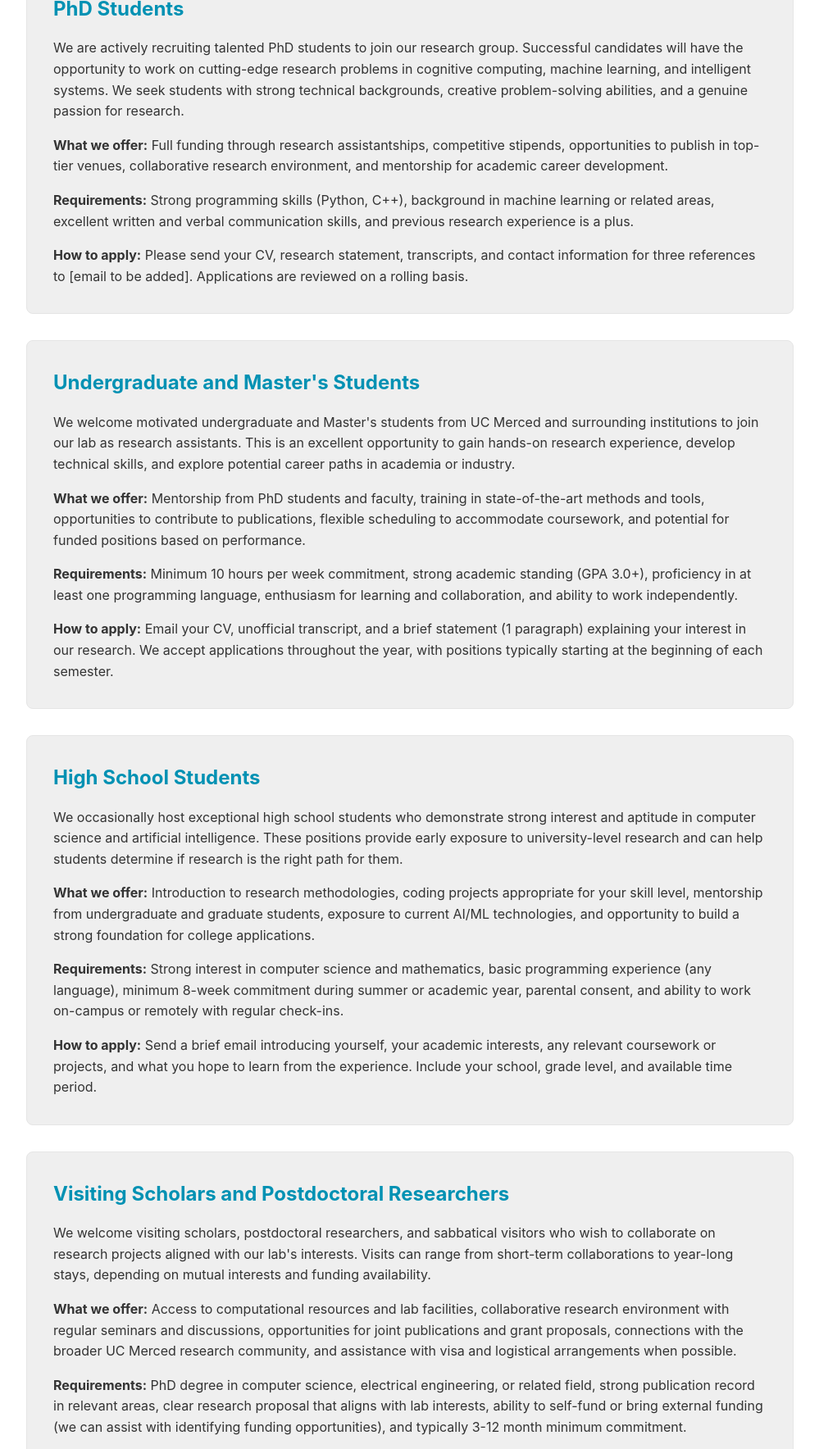
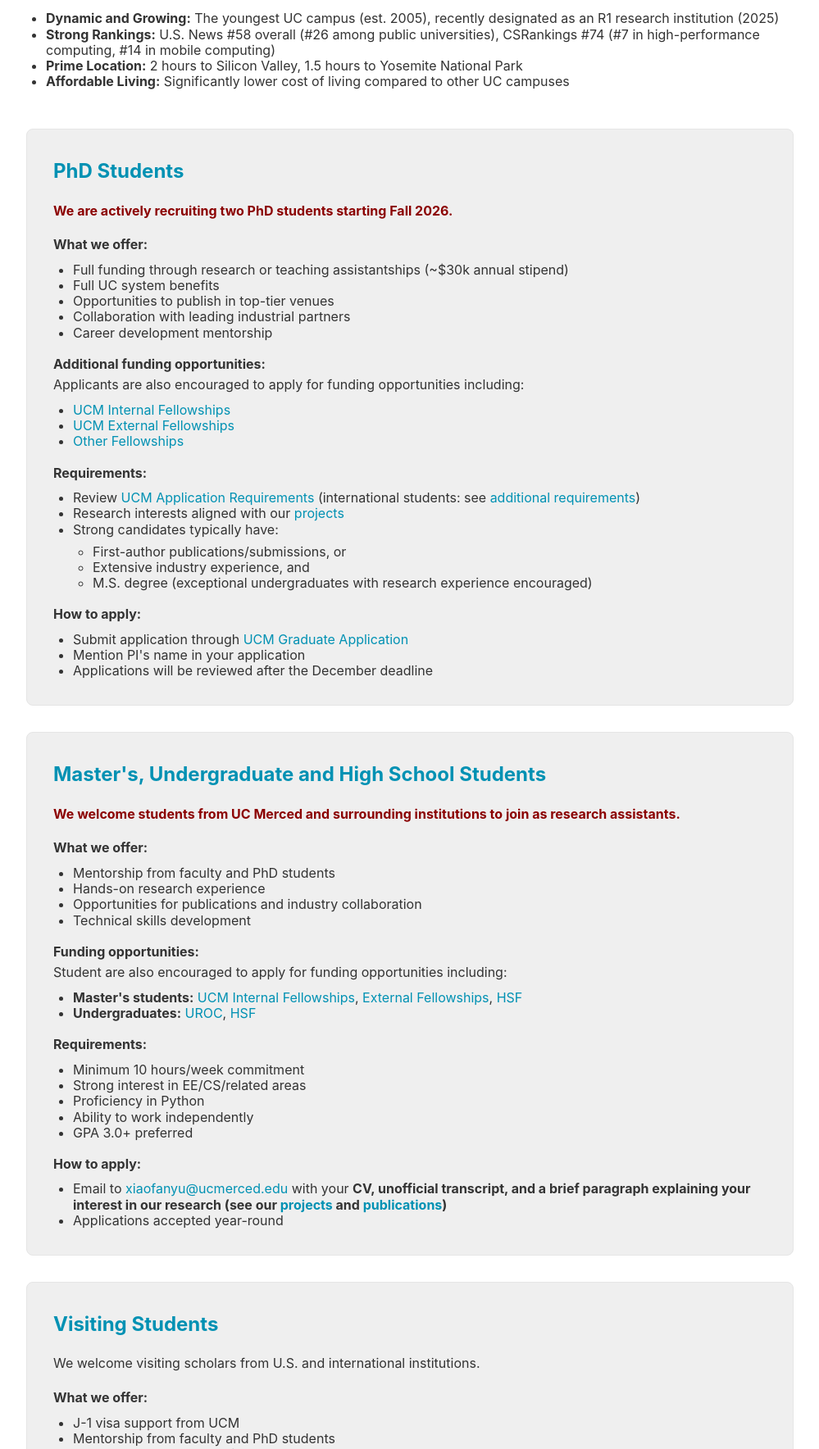
Before and after one commit to UCM-YuCCA-Lab/yucca-website, a plain HTML site: page join.html in a window 1280 px wide. Shown: the part 544-2312 px from the top of the page at 82% size, without its empty margins (140-1139 px from the left). Drawn offline with Linux system fonts and the light colour scheme.

Commit message:
update join us page

```diff
--- a/join.html
+++ b/join.html
@@ -28,57 +28,130 @@
 
     <div class="container">
         <h2>Join Our Lab</h2>
-        <p style="margin-bottom: 2rem;">We are always looking for motivated individuals who are passionate about advancing cognitive computing and automation. Below are opportunities for different types of prospective members.</p>
+        <p style="margin-bottom: 2rem;">We are always looking for motivated individuals passionate about edge AI and embedded systems. Explore opportunities below.</p>
+
+        <div class="section">
+            <h3>Why UC Merced</h3>
+            <ul>
+                <li><strong>Dynamic and Growing:</strong> The youngest UC campus (est. 2005), recently designated as an R1 research institution (2025)</li>
+                <li><strong>Strong Rankings:</strong> U.S. News #58 overall (#26 among public universities), CSRankings #74 (#7 in high-performance computing, #14 in mobile computing)</li>
+                <li><strong>Prime Location:</strong> 2 hours to Silicon Valley, 1.5 hours to Yosemite National Park</li>
+                <li><strong>Affordable Living:</strong> Significantly lower cost of living compared to other UC campuses</li>
+            </ul>
+        </div>
 
         <div class="opportunity-section">
             <h3>PhD Students</h3>
-            <p>We are actively recruiting talented PhD students to join our research group. Successful candidates will have the opportunity to work on cutting-edge research problems in cognitive computing, machine learning, and intelligent systems. We seek students with strong technical backgrounds, creative problem-solving abilities, and a genuine passion for research.</p>
+            <p><b style="color: darkred;">We are actively recruiting two PhD students starting Fall 2026.</b></p>
 
-            <p style="margin-top: 1rem;"><strong>What we offer:</strong> Full funding through research assistantships, competitive stipends, opportunities to publish in top-tier venues, collaborative research environment, and mentorship for academic career development.</p>
+            <p style="margin-top: 1rem;"><strong>What we offer:</strong></p>
+            <ul>
+                <li>Full funding through research or teaching assistantships (~$30k annual stipend)</li>
+                <li>Full UC system benefits</li>
+                <li>Opportunities to publish in top-tier venues</li>
+                <li>Collaboration with leading industrial partners</li>
+                <li>Career development mentorship</li>
+            </ul>
 
-            <p style="margin-top: 1rem;"><strong>Requirements:</strong> Strong programming skills (Python, C++), background in machine learning or related areas, excellent written and verbal communication skills, and previous research experience is a plus.</p>
+            <p style="margin-top: 1rem;"><strong>Additional funding opportunities:</strong></p>
+            Applicants are also encouraged to apply for funding opportunities including:
+            <ul>
+                <li><a href="https://graduatedivision.ucmerced.edu/funding/internal">UCM Internal Fellowships</a></li>
+                <li><a href="https://graduatedivision.ucmerced.edu/funding/external">UCM External Fellowships</a></li>
+                <li><a href="https://graduatedivision.ucmerced.edu/financial-support/external-funding/A-Z_Fellowships_Grants">Other Fellowships</a></li>
+            </ul>
 
-            <p style="margin-top: 1rem;"><strong>How to apply:</strong> Please send your CV, research statement, transcripts, and contact information for three references to [email to be added]. Applications are reviewed on a rolling basis.</p>
+            <p style="margin-top: 1rem;"><strong>Requirements:</strong></p>
+            <ul>
+                <li>Review <a href="https://graduatedivision.ucmerced.edu/admissions/prospective-students/apply-now/requirements">UCM Application Requirements</a> (international students: see <a href="https://graduatedivision.ucmerced.edu/admissions/prospective-students/apply-now/requirements">additional requirements</a>)</li>
+                <li>Research interests aligned with our <a href="index.html">projects</a></li>
+                <li>Strong candidates typically have:
+                    <ul>
+                        <li>First-author publications/submissions, or</li>
+                        <li>Extensive industry experience, and</li>
+                        <li>M.S. degree (exceptional undergraduates with research experience encouraged)</li>
+                    </ul>
+                </li>
+            </ul>
+
+            <p style="margin-top: 1rem;"><strong>How to apply:</strong></p>
+            <ul>
+                <li>Submit application through <a href="https://graduatedivision.ucmerced.edu/prospective-students/how-apply">UCM Graduate Application</a></li>
+                <li>Mention PI's name in your application</li>
+                <li>Applications will be reviewed after the December deadline</li>
+            </ul>
         </div>
 
         <div class="opportunity-section">
-            <h3>Undergraduate and Master's Students</h3>
-            <p>We welcome motivated undergraduate and Master's students from UC Merced and surrounding institutions to join our lab as research assistants. This is an excellent opportunity to gain hands-on research experience, develop technical skills, and explore potential career paths in academia or industry.</p>
+            <h3>Master's, Undergraduate and High School Students</h3>
+            <p><b style="color: darkred;">We welcome students from UC Merced and surrounding institutions to join as research assistants.</b></p>
 
-            <p style="margin-top: 1rem;"><strong>What we offer:</strong> Mentorship from PhD students and faculty, training in state-of-the-art methods and tools, opportunities to contribute to publications, flexible scheduling to accommodate coursework, and potential for funded positions based on performance.</p>
+            <p style="margin-top: 1rem;"><strong>What we offer:</strong></p>
+            <ul>
+                <li>Mentorship from faculty and PhD students</li>
+                <li>Hands-on research experience</li>
+                <li>Opportunities for publications and industry collaboration</li>
+                <li>Technical skills development</li>
+            </ul>
 
-            <p style="margin-top: 1rem;"><strong>Requirements:</strong> Minimum 10 hours per week commitment, strong academic standing (GPA 3.0+), proficiency in at least one programming language, enthusiasm for learning and collaboration, and ability to work independently.</p>
+            <p style="margin-top: 1rem;"><strong>Funding opportunities:</strong></p>
+            Student are also encouraged to apply for funding opportunities including:
+            <ul>
+                <li><strong>Master's students:</strong> <a href="https://graduatedivision.ucmerced.edu/funding/internal">UCM Internal Fellowships</a>, <a href="https://graduatedivision.ucmerced.edu/funding/external">External Fellowships</a>, <a href="https://www.hsf.net/scholarship">HSF</a></li>
+                <li><strong>Undergraduates:</strong> <a href="https://uroc.ucmerced.edu/">UROC</a>, <a href="https://www.hsf.net/scholarship">HSF</a></li>
+            </ul>
 
-            <p style="margin-top: 1rem;"><strong>How to apply:</strong> Email your CV, unofficial transcript, and a brief statement (1 paragraph) explaining your interest in our research. We accept applications throughout the year, with positions typically starting at the beginning of each semester.</p>
+            <p style="margin-top: 1rem;"><strong>Requirements:</strong></p>
+            <ul>
+                <li>Minimum 10 hours/week commitment</li>
+                <li>Strong interest in EE/CS/related areas</li>
+                <li>Proficiency in Python</li>
+                <li>Ability to work independently</li>
+                <li>GPA 3.0+ preferred</li>
+            </ul>
+
+            <p style="margin-top: 1rem;"><strong>How to apply:</strong></p>
+            <ul>
+                <li>Email to <a href="mailto:xiaofanyu@ucmerced.edu">xiaofanyu@ucmerced.edu</a>  with your <b>CV, unofficial transcript, and a brief paragraph explaining your interest in our research (see our <a href="index.html">projects</a> and <a href="publications.html">publications</a>)</b></li>
+                <li>Applications accepted year-round</li>
+            </ul>
         </div>
 
         <div class="opportunity-section">
-            <h3>High School Students</h3>
-            <p>We occasionally host exceptional high school students who demonstrate strong interest and aptitude in computer science and artificial intelligence. These positions provide early exposure to university-level research and can help students determine if research is the right path for them.</p>
+            <h3>Visiting Students</h3>
+            <p>We welcome visiting scholars from U.S. and international institutions.</p>
 
-            <p style="margin-top: 1rem;"><strong>What we offer:</strong> Introduction to research methodologies, coding projects appropriate for your skill level, mentorship from undergraduate and graduate students, exposure to current AI/ML technologies, and opportunity to build a strong foundation for college applications.</p>
+            <p style="margin-top: 1rem;"><strong>What we offer:</strong></p>
+            <ul>
+                <li>J-1 visa support from UCM</li>
+                <li>Mentorship from faculty and PhD students</li>
+                <li>Hands-on research experience</li>
+                <li>Opportunities for publications and industry collaboration</li>
+                <li>Technical skills development</li>
+            </ul>
 
-            <p style="margin-top: 1rem;"><strong>Requirements:</strong> Strong interest in computer science and mathematics, basic programming experience (any language), minimum 8-week commitment during summer or academic year, parental consent, and ability to work on-campus or remotely with regular check-ins.</p>
+            <p style="margin-top: 1rem;"><strong>Requirements:</strong></p>
+            <ul>
+                <li>Currently enrolled in undergraduate/M.S. program at another university</li>
+                <li>Clear research proposal aligned with lab interests</li>
+                <li>Self-funded or external funding (we can assist with funding search)</li>
+                <li>Minimum 3-6 month commitment</li>
+            </ul>
 
-            <p style="margin-top: 1rem;"><strong>How to apply:</strong> Send a brief email introducing yourself, your academic interests, any relevant coursework or projects, and what you hope to learn from the experience. Include your school, grade level, and available time period.</p>
-        </div>
-
-        <div class="opportunity-section">
-            <h3>Visiting Scholars and Postdoctoral Researchers</h3>
-            <p>We welcome visiting scholars, postdoctoral researchers, and sabbatical visitors who wish to collaborate on research projects aligned with our lab's interests. Visits can range from short-term collaborations to year-long stays, depending on mutual interests and funding availability.</p>
-
-            <p style="margin-top: 1rem;"><strong>What we offer:</strong> Access to computational resources and lab facilities, collaborative research environment with regular seminars and discussions, opportunities for joint publications and grant proposals, connections with the broader UC Merced research community, and assistance with visa and logistical arrangements when possible.</p>
-
-            <p style="margin-top: 1rem;"><strong>Requirements:</strong> PhD degree in computer science, electrical engineering, or related field, strong publication record in relevant areas, clear research proposal that aligns with lab interests, ability to self-fund or bring external funding (we can assist with identifying funding opportunities), and typically 3-12 month minimum commitment.</p>
-
-            <p style="margin-top: 1rem;"><strong>How to apply:</strong> Please email your CV, research statement outlining proposed collaboration, list of publications, proposed visit duration and timeline, and funding status. Plan to reach out at least 3-6 months before intended visit date.</p>
+            <p style="margin-top: 1rem;"><strong>How to apply:</strong></p>
+            <ul>
+                <li>
+                Email <a href="mailto:xiaofanyu@ucmerced.edu">xiaofanyu@ucmerced.edu</a> with your <b>CV, unofficial transcript, and a 1-page research proposal describing a potential project aligned with our research (see our <a href="index.html">projects</a> and <a href="publications.html">publications</a>) </b>
+                </li>
+                <li>Also include in your email: <b>proposed duration, timeline (typically 3-6 months), and funding status (self-funded or other sources)</b>.</li>
+                <li>Apply at least 3-6 months before intended start date</li>
+            </ul>
         </div>
 
         <div class="section" style="margin-top: 3rem;">
             <h3>General Information</h3>
-            <p>For all inquiries, please include "YuCCA Lab - [Position Type]" in your email subject line. We strive to respond to all serious inquiries within 2 weeks. Due to high volume, we may not be able to respond to every email individually, but all applications are carefully reviewed.</p>
-
-            <p style="margin-top: 1rem;">We are committed to fostering an inclusive and diverse research environment. We encourage applications from individuals of all backgrounds and particularly welcome those from groups underrepresented in computing.</p>
+            <p>For all inquiries, please <b>include "Prospective Student - [Position Type]" in your email subject line</b>. We strive to respond to all serious inquiries within 2 weeks. Due to high volume, we may not be able to respond to every email individually, but all applications are carefully reviewed.</p>
+            <p style="margin-top: 1rem;">We are committed to fostering an inclusive and diverse research environment. We encourage applications from individuals of all backgrounds, particularly those underrepresented in computing.</p>
         </div>
     </div>
 
```
Also changed, not shown: index.html (+1 -0 lines), miscellaneous.html (+2 -2 lines).
